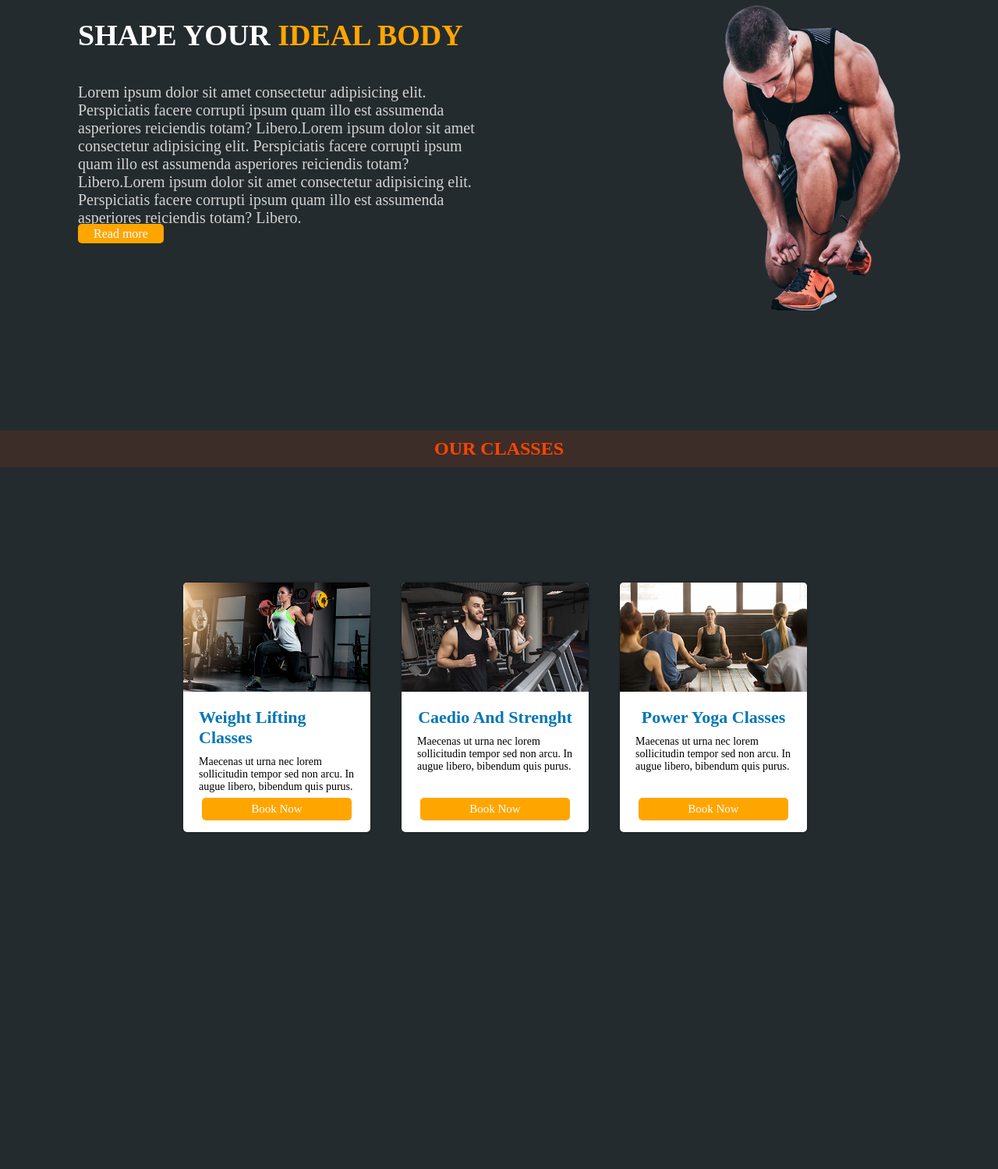
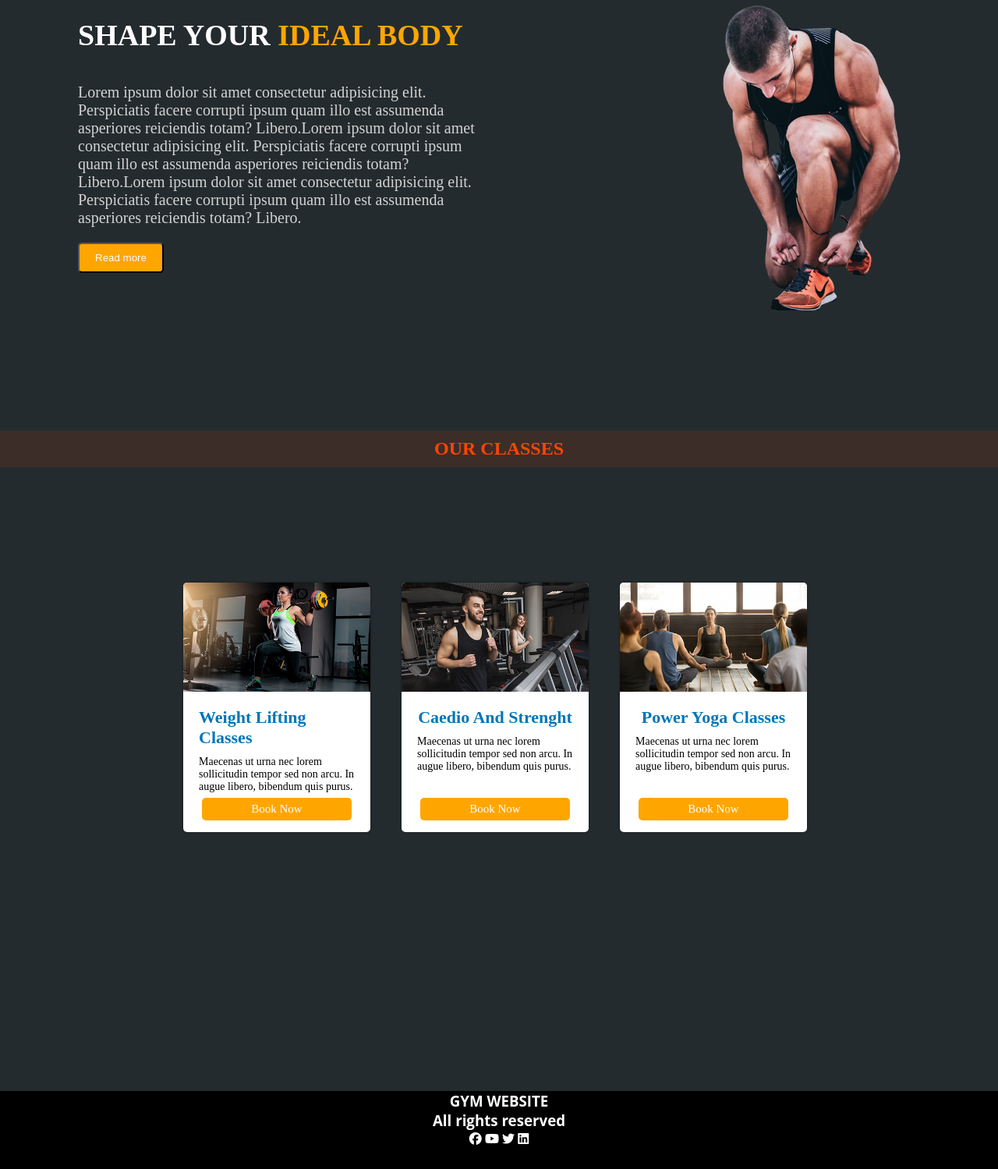
Before and after one commit to arshiha/gym-website, a plain HTML site: page index.html in a window 1280 px wide. Shown: the part 137-1636 px from the top of the page at 78% size. Before the commit the page ends 1224 px from the top, so only its background shows below. Drawn offline with Linux system fonts and the light colour scheme.

Commit message:
simple gym website added

```diff
--- a/index.html
+++ b/index.html
@@ -40,9 +40,11 @@
           adipisicing elit. Perspiciatis facere corrupti ipsum quam illo est
           assumenda asperiores reiciendis totam? Libero.
         </p>
-        <a class="link-btn" target="_blank" href="https://www.youtube.com/"
+        <button class="link-btn">Read more</button>
+
+        <!-- <a class="link-btn" target="_blank" href="https://www.youtube.com/"
           >Read more</a
-        >
+        > -->
       </div>
       <div class="sec-img">
         <img src="images/gym.png" alt="" />
@@ -107,5 +109,18 @@
         </div>
       </div>
     </div>
+    <!-- footer -->
+
+    <div class="footer">
+      <h3>GYM WEBSITE</h3>
+      <!-- <p>Copyright © 2022</p> -->
+      <h3>All rights reserved</h3>
+      <ul class="social">
+        <i class="fab fa-facebook"></i>
+        <i class="fab fa-youtube"></i>
+        <i class="fab fa-twitter"></i>
+        <i class="fab fa-linkedin"></i>
+      </ul>
+    </div>
   </body>
 </html>
--- a/style.css
+++ b/style.css
@@ -139,19 +139,22 @@ section {
   text-decoration: none;
   background-color: orange;
   color: white;
-  padding: 4px 20px;
+  padding: 10px 20px;
   border-radius: 5px;
-  margin-bottom: 20px;
+  margin-top: 20px;
+  cursor: pointer;
 }
-
+.link-btn:hover {
+  background-color: orangered;
+}
 /* card */
 
-.heading{
+.heading {
   color: orangered;
   text-align: center;
   margin-top: 150px;
   background-color: rgba(255, 68, 0, 0.113);
-  padding: 10px ;
+  padding: 10px;
 }
 .index-post {
   width: 850px;
@@ -224,3 +227,21 @@ section {
   background-color: orangered;
   /* padding-left: 10px; */
 }
+/* footer */
+
+.footer {
+  background-color: black;
+  color: white;
+  height: 100px;
+  width: 100%;
+  font-family: "open Sans";
+  text-align: center;
+  margin-top: 800px;
+}
+.footer i {
+  cursor: pointer;
+}
+
+.footer i:hover {
+  color: orange;
+}
```
Also changed, not shown: images/giim.webp (added), images/gym1.png (added).
